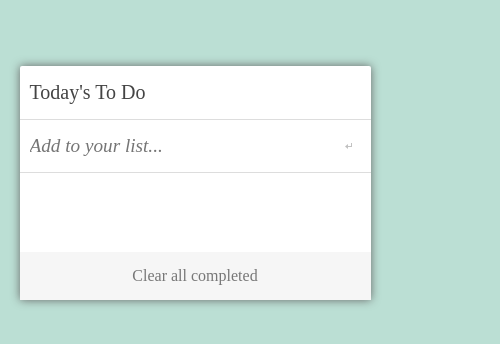
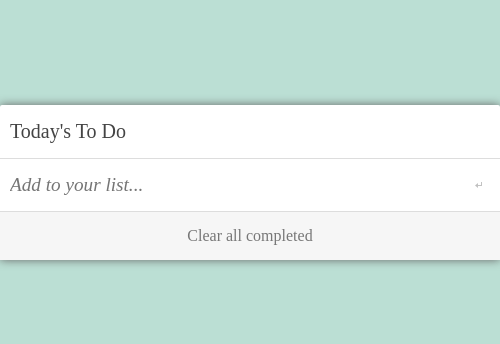
Before and after one commit to jasonfelice/To-Do-list, a website built with webpack: page src/index.html in a window 390 px wide. Shown: the part 176-520 px from the top of the page, 500 px wide, since content can reach past the window. Built offline with nearby package versions, Linux system fonts and the light colour scheme; files whose address does not match are found by name.

Commit message:
Fix resizing problems on small screens

```diff
--- a/src/styles/style.css
+++ b/src/styles/style.css
@@ -25,10 +25,8 @@ main {
   flex-direction: column;
   justify-content: space-between;
   margin: auto;
-  width: 90vw;
-  height: 60vw;
-  max-width: 500px;
-  max-height: 350px;
+  width: 40%;
+  min-width: 500px;
   background-color: #fff;
   box-shadow: 0 0 10px #666;
   border-radius: 2px;
@@ -37,7 +35,7 @@ main {
 .app-header {
   display: flex;
   flex-direction: column;
-  overflow-y: scroll;
+  overflow-y: hidden;
 }
 
 /* App Header */
```
